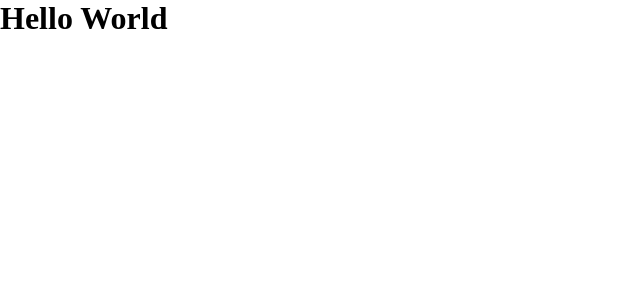
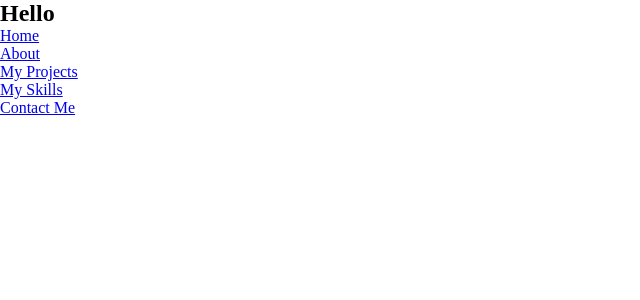
Before and after one commit to ChristopherZalapa/MyPortfolio, a React (Create React App) app: page / in a window 1280 px wide. Shown: the top 300 px of the page, without its empty margins (0-640 px from the left). Built offline with nearby package versions, Linux system fonts and the light colour scheme.

Commit message:
Navbar Links

```diff
--- a/package.json
+++ b/package.json
@@ -9,6 +9,7 @@
     "node-sass": "^4.14.1",
     "react": "^17.0.1",
     "react-dom": "^17.0.1",
+    "react-router-dom": "^5.2.0",
     "react-scripts": "4.0.1",
     "web-vitals": "^0.2.4"
   },
--- a/src/App.js
+++ b/src/App.js
@@ -1,10 +1,14 @@
 import React from 'react';
+import { Route, Link, Switch } from 'react-router-dom'
+import Header from './components/header/Header'
+import Navbar from './components/navbar/Navbar'
 import './App.scss';
 
 function App() {
   return (
     <div className="App">
-      <h1>Hello World</h1>
+      <Header />
+      <Navbar />
     </div>
   );
 }
--- /dev/null
+++ b/src/components/header/Header.js
@@ -0,0 +1,13 @@
+import React from 'react';
+
+function Header () {
+
+    return (
+        <section>
+            <h1>Hello</h1>
+        </section>
+    )
+
+}
+
+export default Header;
--- /dev/null
+++ b/src/components/navbar/Navbar.js
@@ -0,0 +1,34 @@
+import React from 'react';
+import { Link } from 'react-router-dom'
+
+function Navbar () {
+
+    return (
+        <div className="container">
+            <div className="navbar">
+                <nav>
+                    <ul>
+                        <li>
+                            <Link to="/">Home</Link>
+                        </li>
+                        <li>
+                            <Link to="/about">About</Link>
+                        </li>
+                        <li>
+                            <Link to="/myprojects">My Projects</Link>
+                        </li>
+                        <li>
+                            <Link to="/myskills">My Skills</Link>
+                        </li>
+                        <li>
+                            <Link to="/contact">Contact Me</Link>
+                        </li>
+                    </ul>
+                </nav>
+            </div>
+        </div>
+    )
+
+}
+
+export default Navbar;
--- a/src/index.js
+++ b/src/index.js
@@ -1,10 +1,11 @@
 import React from 'react';
 import ReactDOM from 'react-dom';
+import { BrowserRouter as Router } from 'react-router-dom'
 import App from './App';
 
 ReactDOM.render(
-  <React.StrictMode>
+  <Router>
     <App />
-  </React.StrictMode>,
+  </Router>,
   document.getElementById('root')
 );
```
Also changed, not shown: src/config/Routes.js (added, +9 -0 lines), src/components/navbar/Navbar.jsx (deleted), src/pages/Home.js (added), 2 other files (tests, documents, lock files or other folders).
